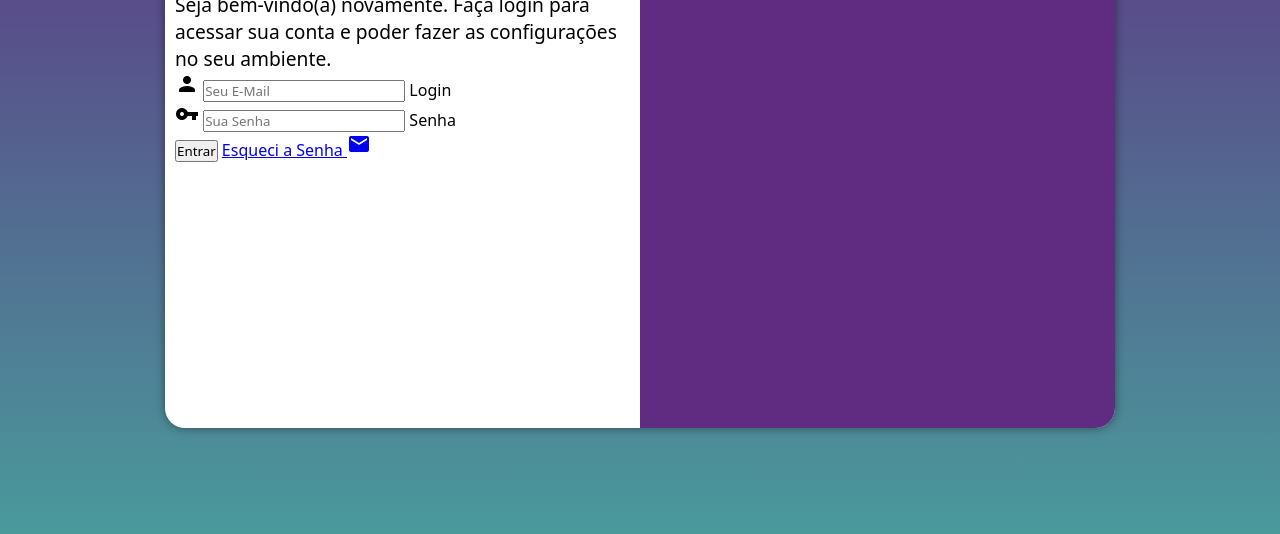
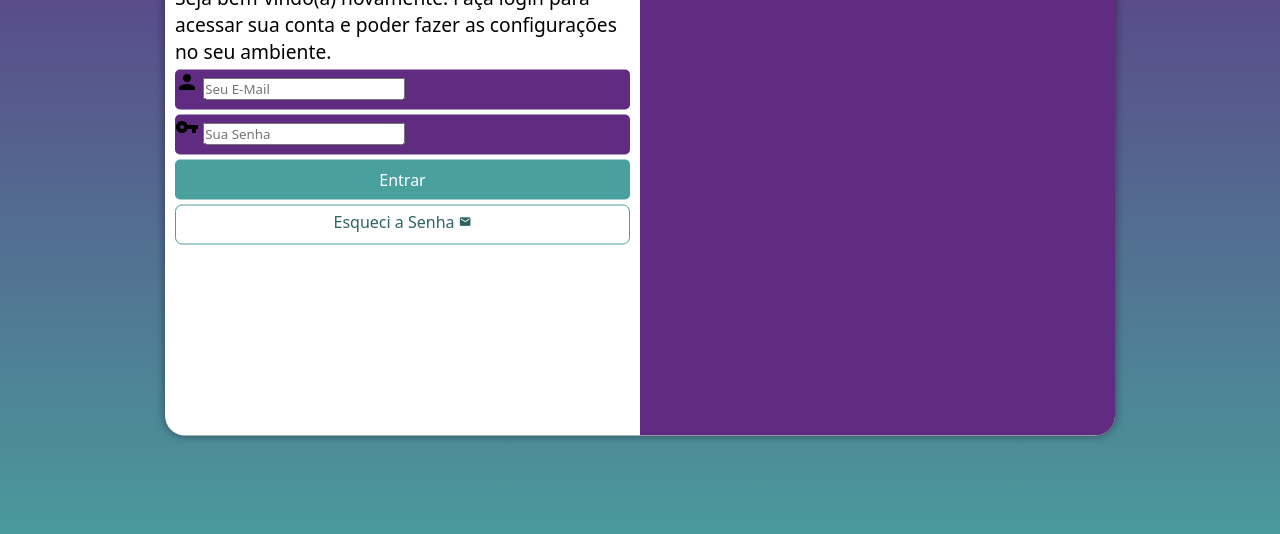
Before and after one commit to alunogmfs2/projeto-login, a plain HTML site: page index.html in a window 1280 px wide. Shown: the part 222-756 px from the top of the page. Drawn offline with Linux system fonts and the light colour scheme.

Commit message:
Fiz 90% do projeto-login

```diff
--- a/index.html
+++ b/index.html
@@ -13,7 +13,7 @@
     <main>
         <section id="login">
             <div id="imagem">
-                <!-- * Aqui vai a imagem nas CSS-->
+                <!-- * Aqui vai a imagem nas CSS -->
             </div>
             <div id="formulario">
                 <h1>Login</h1>
@@ -30,7 +30,7 @@
                         <label for="isenha">Senha</label>
                     </div>
                     <input type="submit" value="Entrar">
-                    <a href="esqueci.php">Esqueci a Senha <i class="material-icons">mail</i></a>
+                    <a href="esqueci.php" class="botao">Esqueci a Senha <i class="material-icons">mail</i></a>
                 </form>
             </div>
         </section>
--- a/styles/style.css
+++ b/styles/style.css
@@ -34,7 +34,7 @@ main {
     position: absolute;
     background-color: white;
     width: 250px;
-    height: 500px;
+    height: 515px;
     border-radius: 20px;
     top: 50%;
     left: 50%;
@@ -67,3 +67,55 @@ main {
 #formulario > p {
     font-size: 0.8em;
 }
+
+form > .campo {
+    background-color: var(--lilas);
+    display: block;
+    width: 100%;
+    height: 40px;
+    border-radius: 5px;
+    margin: 5px 0px;
+}
+
+.campo > label {
+    display: none;
+}
+
+form > input[type=submit] {
+    display: block;
+    font-size: 1em;
+    width: 100%;
+    height: 40px;
+    background-color: var(--verde);
+    color: white;
+    border: none;
+    border-radius: 5px;
+    cursor: pointer;
+}
+
+form > input[type=submit]:hover {
+    background-color: #2d6462;
+}
+
+form > .botao {
+    display: block;
+    text-align: center;
+    font-size: 1em;
+    width: 100%;
+    height: 40px;
+    padding-top: 5px;
+    margin-top: 5px;
+    background-color: white;
+    color: #2d6462;
+    border: 1px solid var(--verde);
+    border-radius: 7px;
+    text-decoration: none;
+}
+
+form > .botao:hover {
+    background-color: #6cd3cf;
+}
+
+form > .botao > i {
+    font-size: 0.8em;
+}
```
